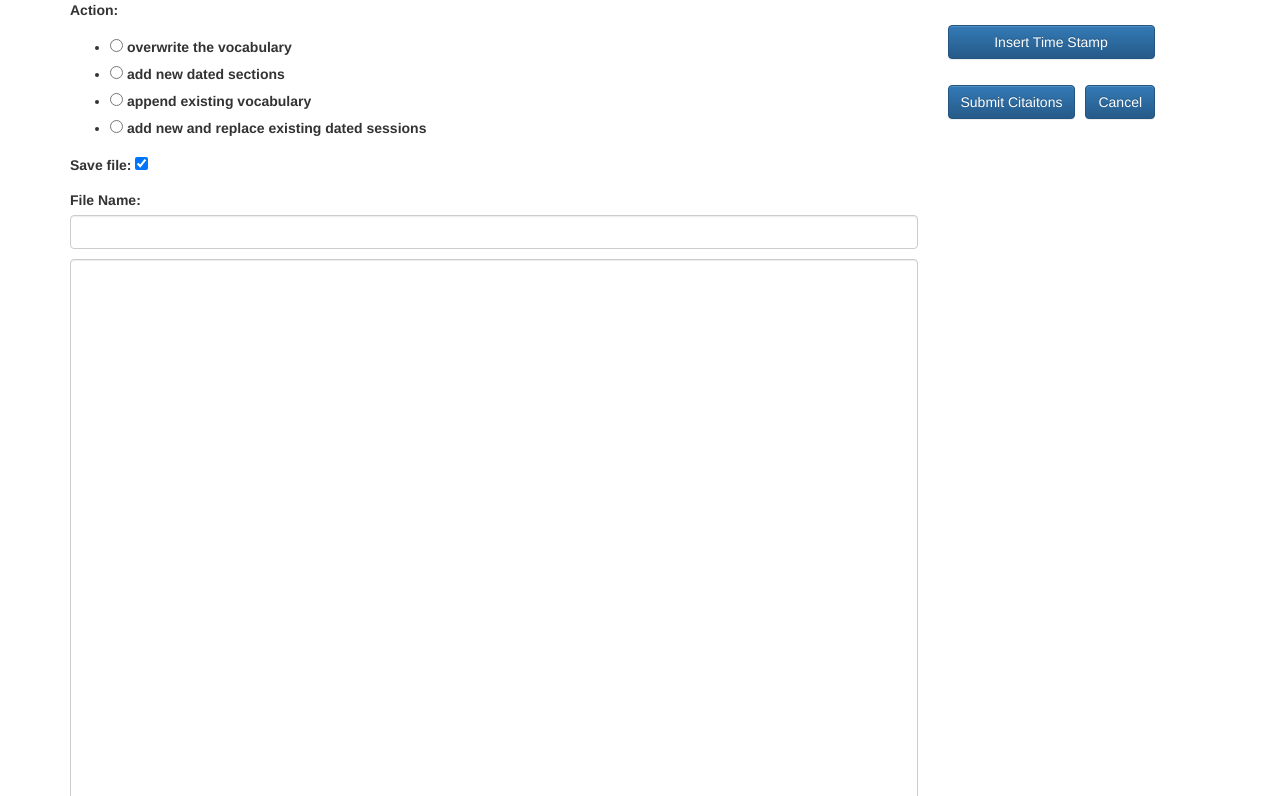
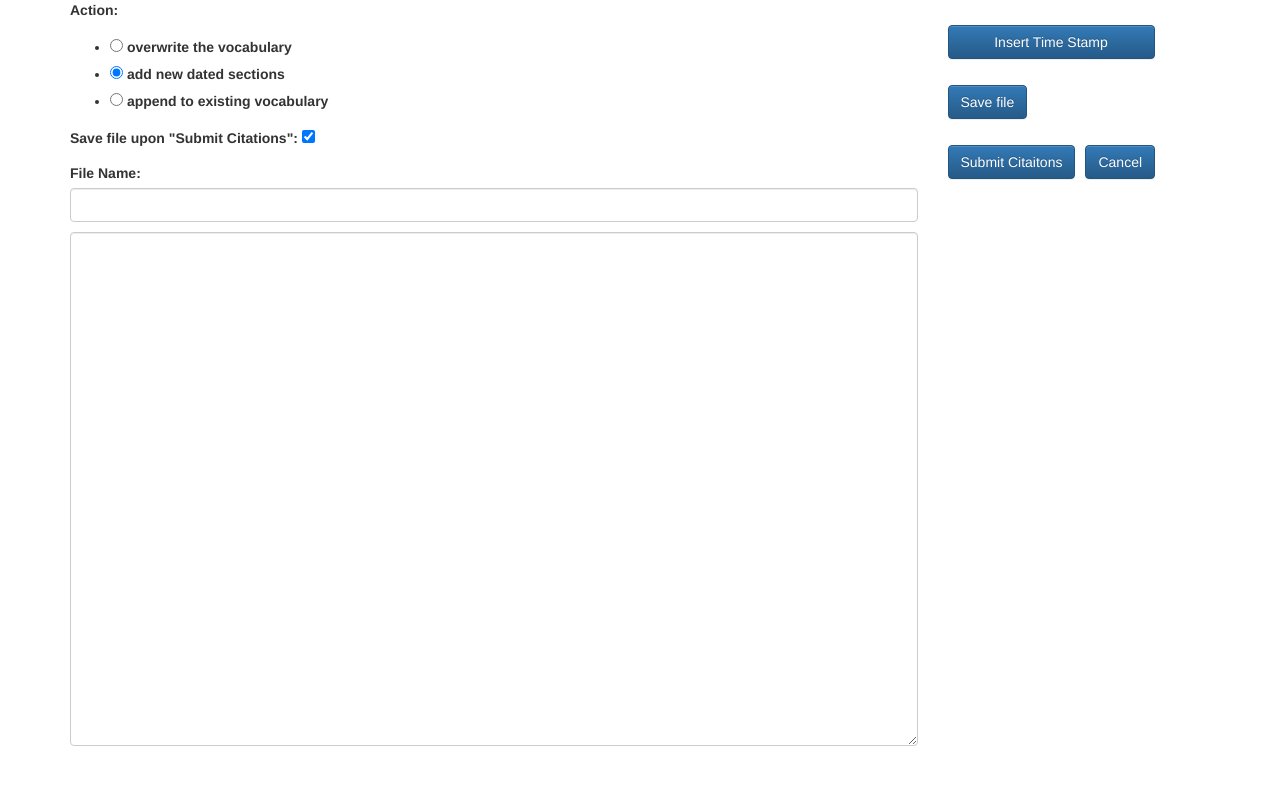
Before and after one commit to sergeilushtak/flashcards, a Django app: a page that uses django_fc/text/templates/work_with_text.html in a window 1280 px wide. Shown: the top 796 px of the page. After the commit the page ends 746 px from the top, so only its background shows below. Run offline with Django 3.2, Linux system fonts and the light colour scheme; a user stored in the database is signed in; tables that the repository leaves empty hold one stand-in row (values such as "Sample post"); some libraries are stand-ins or nearby versions.

Commit message:
subsequent bug fixes. added save file button

```diff
--- a/django_fc/fc_engine/back_end.py
+++ b/django_fc/fc_engine/back_end.py
@@ -249,7 +249,7 @@ class session ():
 
 		if len (idL) == 0:
 			return False
-		print ('Session.start : the session has started')
+		print ('mydebug>>> Session.start : the session has started. session_size = {}, len(idL) = {}'.format (session_size, len (idL)))
 
 		self.register_dead ()
 
@@ -295,7 +295,8 @@ class session ():
 						break
 
 				fce = FCEntry ()
-				self._entry_pool.append (fce.new (stt.session.rhn_initial, idL[ind]))
+				fce.new (stt.session.rhn_initial, idL[ind])
+				self._entry_pool.append (fce)
 
 				idL.pop (ind)
 				random_pool_size -= likelihoodL [ind]
--- a/django_fc/fcards/forms.py
+++ b/django_fc/fcards/forms.py
@@ -20,7 +20,7 @@ class EditVocEntryForm (forms.Form):
 
         self.fields ['lft_lemma'] = forms.CharField (initial=vdbe.lft_lemma, widget=short_txt_widget)
         self.fields ['lemma_ID'] = forms.CharField (initial=vdbe.lemma_ID, widget=short_txt_widget)
-        self.fields ['correct_answer'] = forms.CharField (initial=vdbe.correct_answer, widget=short_txt_widget)
+        #self.fields ['correct_answer'] = forms.CharField (initial=vdbe.correct_answer, widget=short_txt_widget)
         self.fields ['rgt_lemma'] = forms.CharField (initial=vdbe.rgt_lemma, widget=short_txt_widget)
 
         citL = vdbe.get_citL ()
@@ -43,7 +43,7 @@ class EditVocEntryForm (forms.Form):
         vdbe.rgt_lemma = data ['rgt_lemma']
         vdbe.lft_lemma = data ['lft_lemma']
         vdbe.lemma_ID = data['lemma_ID']
-        vdbe.correct_answer = data ['correct_answer']
+    #    vdbe.correct_answer = data ['correct_answer']
 
         citL = []
         ctxL = []
--- a/django_fc/fcards/models.py
+++ b/django_fc/fcards/models.py
@@ -31,7 +31,7 @@ class VocEntry (models.Model, VocDBEntry):
         vdbe.date = self.date
         vdbe.lemma_ID = self.lemma_ID
         vdbe.lft_lemma = self.lft_lemma
-        vdbe.correct_answer = self.correct_answer
+    #    vdbe.correct_answer = self.correct_answer
         vdbe.rgt_lemma = self.rgt_lemma
         vdbe.cits = self.cits
         vdbe.ctxs = self.ctxs
@@ -45,7 +45,7 @@ class VocEntry (models.Model, VocDBEntry):
         self.date = vdbe.date
         self.lemma_ID = vdbe.lemma_ID
         self.lft_lemma = vdbe.lft_lemma
-        self.correct_answer = vdbe.correct_answer
+    #    self.correct_answer = vdbe.correct_answer
         self.rgt_lemma = vdbe.rgt_lemma
         self.cits = vdbe.cits
         self.ctxs = vdbe.ctxs
--- a/django_fc/fcards/templates/awaiting_approval.html
+++ b/django_fc/fcards/templates/awaiting_approval.html
@@ -18,8 +18,8 @@
         <p>
           <a href="{% url 'fcards:approve_btn_on_click' %}" class="btn btn-success">Success</a>
           <a href="{% url 'fcards:dont_approve_btn_on_click' %}" class="btn btn-primary">Ask me again later</a></p>
-        <p><a href="{% url 'fcards:edit_btn_on_click' %}">edit</a></p>
       </h1>
+      <h3><a href="{% url 'fcards:edit_btn_on_click' %}">Edit entry</a></h3>
     </div>
 </div>
 
--- a/django_fc/fcards/views.py
+++ b/django_fc/fcards/views.py
@@ -81,6 +81,7 @@ def start_session_randold (request):
     idL = all_voc.get_dated_idL ((0, -2))
 
     ss = session ()
+    print ('mydebug>>>> start_session_randold : calling ss.start')
     if ss.start (stt, all_voc, idL, 20):
 
         #eng.start ()
@@ -229,7 +230,7 @@ class UserGuessing (TemplateView):
         print ("mydebug >>> views.UserGuessing cur_entry_ind = {}".format (ss.chunk.cur_entry_ind))
         print ("mydebug >>> views.UserGuessing cur_entry_ID = {}".format (ss.get_cur_entry_ID()))
 
-        if stt.session.mode == 'gen':
+        if stt.session.mode == 'generation':
             context ['question'] = vdbe.rgt_lemma
 #            context ['context'] = vdbe.get_rgt_ctx_str ()
             citL = vdbe.get_citL ()
@@ -275,7 +276,7 @@ class AwaitingApproval (TemplateView):
         #vdbe = all_voc.get_voc_entry (str (ss.get_cur_entry_ID()))
         vdbe = get_vdbe (ss.get_cur_entry_ID())
 
-        if stt.session.mode == 'gen':
+        if stt.session.mode == 'generation':
             context ['answer'] = vdbe.rgt_lemma + ' = ' + vdbe.lft_lemma
 #            context ['context'] = vdbe.get_lft_ctx_str ()
             citL = vdbe.get_citL ()
--- a/django_fc/templates/base.html
+++ b/django_fc/templates/base.html
@@ -83,7 +83,7 @@
                             {% if date_count > 2 %}
 
                               <li><a href="{% url 'fcards:start_session_randold' %}" class="btn btn-simple">
-                                    Random older words </a></li>
+                                    Random older entries </a></li>
                               <li role="separator" class="divider"></li>
                               {% for ii in ind_list %}
                                 <li><a href="{% url 'fcards:start_session_dated' index=ii %}" class="btn btn-simple">
--- a/django_fc/text/forms.py
+++ b/django_fc/text/forms.py
@@ -3,13 +3,12 @@ from django import forms
 class WorkWithTextForm (forms.Form):
     action_choises = {
         ('overwrite', 'overwrite the vocabulary')
-      , ('append', 'append existing vocabulary')
+      , ('append', 'append to existing vocabulary')
       , ('add_dates', 'add new dated sections')
-      , ('replace_dates', 'add new and replace existing dated sessions')
     }
-    action = forms.ChoiceField(widget=forms.RadioSelect, choices=action_choises)
+    action = forms.ChoiceField(widget=forms.RadioSelect, choices=action_choises, initial='add_dates')
 
-    save_file = forms.BooleanField (widget=forms.CheckboxInput, initial=True)
+    save_file = forms.BooleanField (widget=forms.CheckboxInput, initial=True, label="Save file upon \"Submit Citations\"")
 
     def __init__(self, txt, file_name,  *args, **kwargs):
         super(WorkWithTextForm, self).__init__(*args, **kwargs)
@@ -18,18 +17,19 @@ class WorkWithTextForm (forms.Form):
         long_txt_widget = forms.Textarea (
                 attrs = {
                     'class' : 'form-control',
-                    'rows' : 100,
+                    'rows' : 25,
                     'overflow-y' : 'scroll',
                     'overflow-x' : 'scroll',
                     'ID':'text_area',
                 }
         )
 
-        short_txt_widget = forms.TextInput (
+        file_name_widget = forms.TextInput (
                 attrs = {
                     'class' : 'form-control',
+                    'ID':'file_name_box'
                 }
         )
 
-        self.fields ['file_name'] = forms.CharField (initial = file_name, label = 'File Name', widget = short_txt_widget)
+        self.fields ['file_name'] = forms.CharField (initial = file_name, label = 'File Name', widget = file_name_widget)
         self.fields ['text'] = forms.CharField (initial = txt, label = label, widget = long_txt_widget)
--- a/django_fc/text/templates/work_with_text.html
+++ b/django_fc/text/templates/work_with_text.html
@@ -44,10 +44,19 @@
                    <input type='checkbox'
                           ID='enable_delete_chkbox'
                           onclick="enable_delete_file()" />
+
                 {% endif %}
+                <h1>
+                <input  type='submit'
 
+                   ID="save_file_btn"
+                   class="btn btn-primary"
+                   value="Save file"
+                   name="save_file"
+                />
+                </h1>
                 <h1>
-                  <input type='submit' class="btn  btn-primary" value="Submit Citaitons"/>
+                  <input type='submit' class="btn  btn-primary" name="submit_cits" value="Submit Citaitons"/>
                   <a href="{% url 'home' %}" class="btn btn-primary">Cancel</a>
                 </h1>
 
@@ -59,6 +68,7 @@
 
     </div>
     <script>
+
         function insert_date ()
         {
             var TextAreaControl = document.getElementById ('text_area');
@@ -93,6 +103,10 @@
             }
 
         }
+
+
+
+
      </script>
   </body>
 </html>
--- a/django_fc/text/urls.py
+++ b/django_fc/text/urls.py
@@ -5,6 +5,7 @@ from . import views
 app_name='text'
 
 urlpatterns = [
-    url(r"^work_with_text/(?P<file_name>[a-zA-Z_\.]*)/", views.work_with_text, name="work_with_text"),
-    url(r"^delete_file/(?P<file_name>[a-zA-Z_\.]+)/", views.delete_file, name="delete_file"),
+    url(r"^work_with_text/(?P<file_name>[^\"*]*)/", views.work_with_text, name="work_with_text"),
+    url(r"^delete_file/(?P<file_name>[^\"*]+)/", views.delete_file, name="delete_file"),
+    url(r"^save_file/(?P<file_name>[^\"*]+)/", views.save_file, name="save_file"),
 ]
--- a/django_fc/text/views.py
+++ b/django_fc/text/views.py
@@ -10,11 +10,12 @@ from fc_engine.db_voc import dbVoc
 from fcards.models import VocEntry
 from .models import MyTextFilesModel
 
+from common.db_voc2voc_entry_db import db_voc2voc_entry_db, save_file
+
 # Create your views here.
 this_file = 'file_file.txt'
 def work_with_text (request, *args, **kwargs):
 
-    print ("kwargs: " + str (kwargs))
     file_name = kwargs ['file_name']
     if len (file_name) > 0:
         raw_file_name = file_name + '_' + str (request.user.id)
@@ -33,76 +34,40 @@ def work_with_text (request, *args, **kwargs):
     form = forms.WorkWithTextForm (txt, file_name)
 
     if request.method == 'POST':
+
         form = forms.WorkWithTextForm ('', '', request.POST)
-        if form.is_valid ():
+        if 'submit_cits' in form.data:
+            if form.is_valid ():
 
-            txt = form. cleaned_data ['text']
-            file_name = form.cleaned_data ['file_name']
-            save_file = form.cleaned_data ['save_file']
+                txt = form. cleaned_data ['text']
+                file_name = form.cleaned_data ['file_name']
+                save_the_file = form.cleaned_data ['save_file']
 
-            new_db_voc = dbVoc ()
-            new_db_voc.from_text (txt)
+                new_db_voc = dbVoc ()
+                new_db_voc.from_text (txt)
 
+                if save_the_file:
+                    save_file (txt, file_name, request.user.id)
 
-            if save_file:
-                with codecs.open (file_name + '_' + str (request.user.id), 'w', 'utf8') as fout:
-                    fout.write (txt)
+                action = request.POST ['action']
+                db_voc2voc_entry_db (action, new_db_voc, request.user.id)
+            else:
+                print ("Form invalid")
 
-            try :
-                db_entry = MyTextFilesModel.objects.get (file_name=file_name)
-            except:
-                db_entry = MyTextFilesModel ()
+            return  HttpResponseRedirect (reverse ("home"))
+        else:
 
-            db_entry.user_id = request.user.id
-            db_entry.file_name = file_name
-            db_entry.save ()
+            txt = request.POST ['text']
+            #print ('txt: ' + txt)
+            new_file_name = request.POST ['file_name'].strip ()
+            #print ('new_file_name: ' + new_file_name)
 
-            action = request.POST ['action']
+            if len (new_file_name) > 0: # need more thorough check here
+                save_file (txt, new_file_name, request.user.id)
 
-            if action == 'add_dates' or action == 'replace_dates':
-                old_dateS = set ()
-                for d in list (VocEntry.objects.filter(user_id=request.user.id).values ('date').distinct()):
-                    old_dateS.add (d ['date'])
+                #need to check here is new_file_name is valid
 
-                def add_dated_section (idL, id2vdbe, user_id):
-                    for id in sorted (idL):
-                        ventry = VocEntry ()
-                        ventry.from_vdbe (id2vdbe [id])
-                        ventry.user_id = user_id
-                        ventry.save()
-
-                for new_date in new_db_voc.dateL:
-                    if new_date not in old_dateS:
-                        add_dated_section (new_db_voc.date2idL [new_date], new_db_voc.id2vdbe, request.user.id)
-
-                    elif action == 'replace_dates':
-                        old_dated_section = VocEntry.objects.filter (user_id=request.user.id).filter(date=new_date)
-                        old_dated_section.delete ()
-                        add_dated_section (new_db_voc.date2idL [new_date], new_db_voc.id2vdbe, request.user.id)
-
-
-            else:
-                if request.POST ['action'] == 'overwrite':
-                    print ('--------------------------------')
-                    #print (User ().username)
-                    print (request.user.id)
-                    print ("=================================")
-                    all = VocEntry.objects.filter (user_id=request.user.id)
-                    print  (len (all))
-                    all .delete ()
-
-
-                for _, vdbe in sorted (new_db_voc.id2vdbe.items ()):
-                    #print (vdbe)
-                    ventry = VocEntry ()
-                    ventry.from_vdbe (vdbe)
-                    ventry.user_id = request.user.id
-                    ventry.save()
-
-        else:
-            print ("Form invalid")
-
-        return  HttpResponseRedirect (reverse ("home"))
+                return  HttpResponseRedirect (reverse ("text:work_with_text", kwargs={'file_name' : new_file_name}))
 
 
     return render (request, 'work_with_text.html', {'form':form, 'file_name':file_name})
--- a/django_fc/upload/forms.py
+++ b/django_fc/upload/forms.py
@@ -3,9 +3,8 @@ from django import forms
 class UploadFileForm(forms.Form):
     action_choises = {
         ('overwrite', 'overwrite the vocabulary')
-      , ('append', 'append existing vocabulary')
+      , ('append', 'append to existing vocabulary')
       , ('add_dates', 'add new dated sections')
-      , ('replace_dates', 'add new and replace existing dated sessions')
     }
     action = forms.ChoiceField(widget=forms.RadioSelect, choices=action_choises)
     save_file = forms.BooleanField (widget=forms.CheckboxInput, initial=True)
--- a/django_fc/upload/templates/upload_file.html
+++ b/django_fc/upload/templates/upload_file.html
@@ -13,6 +13,7 @@
             {{form.as_p}}
             {%csrf_token%}
             <input type="submit" class='btn btn-primary' name="" value="Upload">
+            <a href="{% url 'home' %}" class="btn btn-primary">Cancel</a>
           </form>
     </div>
 </body>
```
Also changed, not shown: django_fc/django_fc/views.py (+15 -6 lines), django_fc/todo.txt (+18 -2 lines), django_fc/upload/views.py (+5 -57 lines), django_fc/db.sqlite3, 2 other files.
